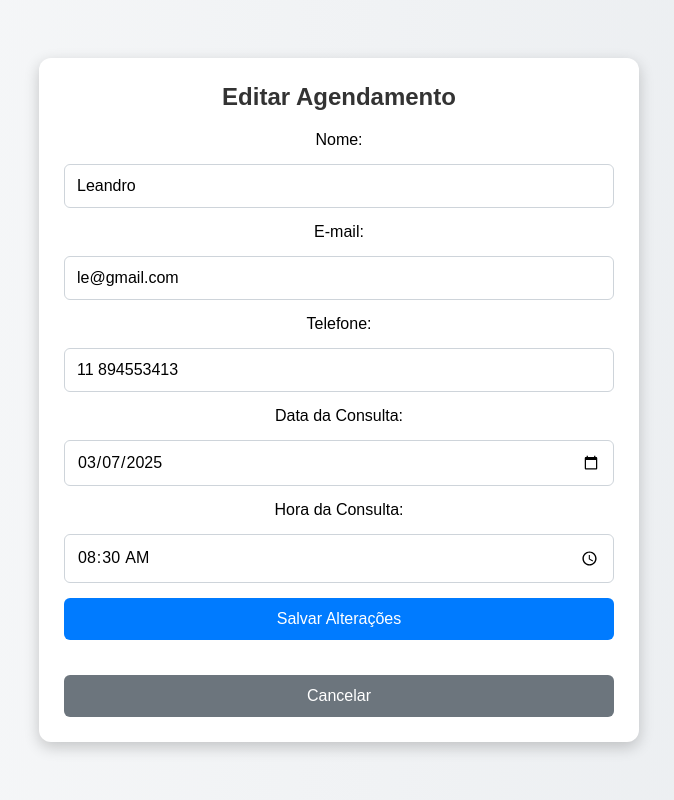
After one commit to Fe-watanabe/Projeto-Impacta, a Flask app: page /editar/2 in a window 1280 px wide. The commit adds this page. Shown: the whole page, without its empty margins (301-975 px from the left). Run offline with Flask 3, Linux system fonts and the light colour scheme; data comes from the database, SQL or seed files in the repository.

Commit message:
Funcionalidade - Update

```diff
--- a/app.py
+++ b/app.py
@@ -55,5 +55,25 @@ def delete_agendamento(id):
         return jsonify({"success": True})
     return jsonify({"success": False, "message": "Agendamento não encontrado"}), 404
 
+
+# Rota para exibir o formulário de edição
+@app.route("/editar/<int:id>")
+def editar_agendamento(id):
+    agendamento = Agendamento.query.get_or_404(id)
+    return render_template("editar.html", agendamento=agendamento)
+
+# Rota para atualizar os dados no banco
+@app.route("/atualizar/<int:id>", methods=["POST"])
+def atualizar_agendamento(id):
+    agendamento = Agendamento.query.get_or_404(id)
+    agendamento.nome = request.form["nome"]
+    agendamento.email = request.form["email"]
+    agendamento.telefone = request.form["telefone"]
+    agendamento.data = request.form["data"]
+    agendamento.hora = request.form["hora"]
+
+    db.session.commit()
+    return redirect(url_for("listar_agendamentos"))
+
 if __name__ == "__main__":
     app.run(debug=True)
--- a/static/styles.css
+++ b/static/styles.css
@@ -233,3 +233,19 @@ td {
         transform: translateY(0);
     }
 }
+
+.edit-btn {
+    background: #ffc107;
+    color: white;
+    padding: 8px 12px;
+    border: none;
+    border-radius: 6px;
+    font-size: 14px;
+    cursor: pointer;
+    margin-bottom: 5px;
+    width: 100%;
+}
+
+.edit-btn:hover {
+    background: #e0a800;
+}
--- /dev/null
+++ b/templates/editar.html
@@ -0,0 +1,33 @@
+<!DOCTYPE html>
+<html lang="pt-BR">
+<head>
+    <meta charset="UTF-8">
+    <meta name="viewport" content="width=device-width, initial-scale=1.0">
+    <title>Editar Agendamento</title>
+    <link rel="stylesheet" href="{{ url_for('static', filename='styles.css') }}">
+</head>
+<body>
+    <div class="container">
+        <h2>Editar Agendamento</h2>
+        <form action="{{ url_for('atualizar_agendamento', id=agendamento.id) }}" method="POST">
+            <label for="nome">Nome:</label>
+            <input type="text" id="nome" name="nome" value="{{ agendamento.nome }}" required>
+
+            <label for="email">E-mail:</label>
+            <input type="email" id="email" name="email" value="{{ agendamento.email }}" required>
+
+            <label for="telefone">Telefone:</label>
+            <input type="tel" id="telefone" name="telefone" value="{{ agendamento.telefone }}" required>
+
+            <label for="data">Data da Consulta:</label>
+            <input type="date" id="data" name="data" value="{{ agendamento.data }}" required>
+
+            <label for="hora">Hora da Consulta:</label>
+            <input type="time" id="hora" name="hora" value="{{ agendamento.hora }}" required>
+
+            <button type="submit">Salvar Alterações</button>
+            <a href="{{ url_for('listar_agendamentos') }}"><button type="button" class="back-btn">Cancelar</button></a>
+        </form>
+    </div>
+</body>
+</html>
--- a/templates/listar.html
+++ b/templates/listar.html
@@ -29,6 +29,9 @@
                     <td>{{ agendamento.data }}</td>
                     <td>{{ agendamento.hora }}</td>
                     <td>
+                        <a href="{{ url_for('editar_agendamento', id=agendamento.id) }}">
+                            <button class="edit-btn">✏️ Editar</button>
+                        </a>
                         <button class="delete-btn" data-id="{{ agendamento.id }}">🗑 Excluir</button>
                     </td>
                 </tr>
```
